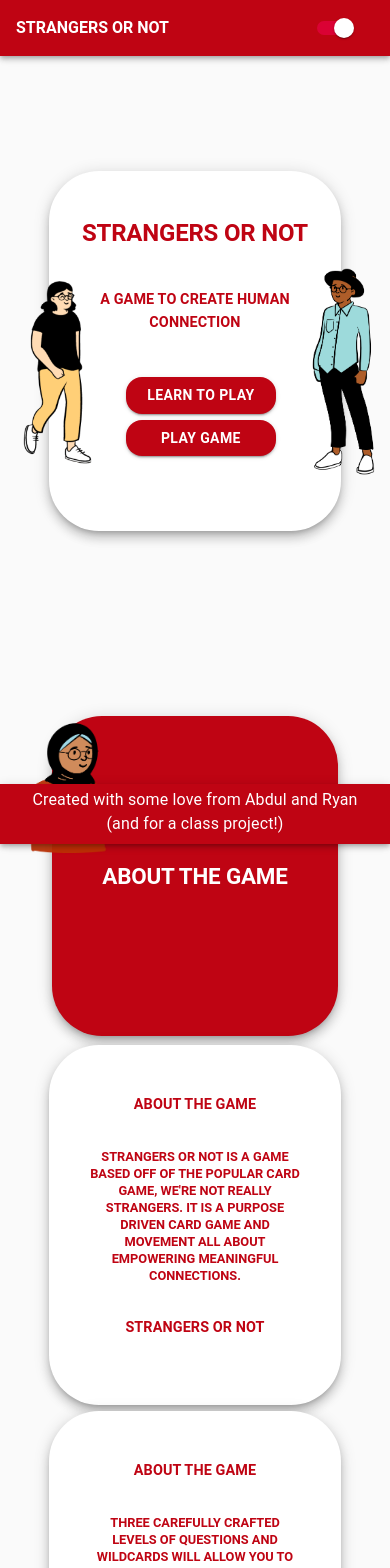
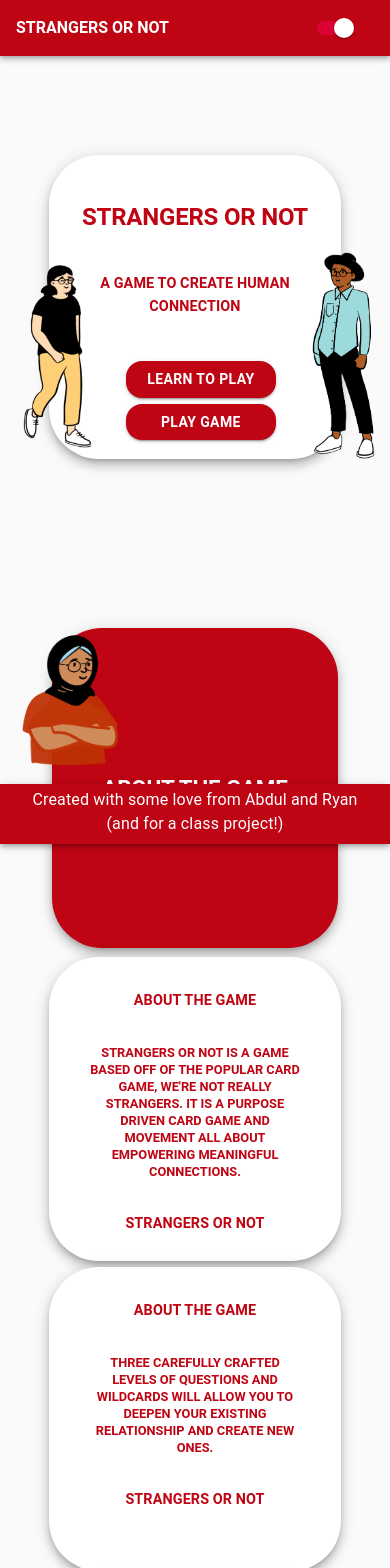
Before and after one commit to osmaniacattack/StrangersOrNot, a React (Create React App) app: page / in a window 390 px wide. Shown: the top 1568 px of the page. Built offline with nearby package versions, Linux system fonts and the light colour scheme.

Commit message:
made final css edits

```diff
--- a/src/components/card/card.css
+++ b/src/components/card/card.css
@@ -11,7 +11,7 @@
 
     .cardLevel{
         font-weight: 700 !important;
-        margin: 3rem 0 0 0 !important;
+        margin: 2rem 0 0 0 !important;
         font-size: 0.9rem !important;
     }
 
--- a/src/components/card/landingCard/landingCard.css
+++ b/src/components/card/landingCard/landingCard.css
@@ -11,8 +11,8 @@
 
     .paper{
         max-width: 90vw !important;
-        height: 22.5rem !important;
-        max-height: 22.5rem !important;
+        height: 19rem !important;
+        max-height: 19rem !important;
         color: #bf0413 !important;
         border-radius: 50px !important;
         margin: 1% !important;
--- a/src/components/card/settingCard/settingCard.css
+++ b/src/components/card/settingCard/settingCard.css
@@ -10,7 +10,7 @@
     }
 
     .landingCardSpace{
-        margin: 7rem 0 !important;
+        margin: 6rem 0 !important;
         padding-bottom: 4rem !important;
     }
 
--- a/src/pages/landing/landing.css
+++ b/src/pages/landing/landing.css
@@ -1,5 +1,5 @@
 .landingCardSpace{
-    margin: 7rem 0 !important;
+    margin: 7rem 0 7rem 0!important;
     padding-bottom: 4rem !important;
 }
 @media(max-width: 35.49em){
--- a/src/pages/landing/landing.js
+++ b/src/pages/landing/landing.js
@@ -95,13 +95,6 @@ export default function Landing(props){
                 </Grid>
                 <Grid item xs={1} sm={1} md={2} lg={2}/>
             </Grid>
-            <Grid container className="landingCardSpace shift">
-                <Grid item xs={1} sm={1} md={2} lg={2}/>
-                <Grid item xs={10} sm={10} md={8} lg={8}>
-                    <LandingCard title="STRANGERS OR NOT" center={"READY TO PLAY?"} learnButton={false} changeLandingToSettings={props.mainLandingSettings} />
-                </Grid>
-                <Grid item xs={1} sm={1} md={2} lg={2}/>
-            </Grid>
         </Container>
     )
 }
```
